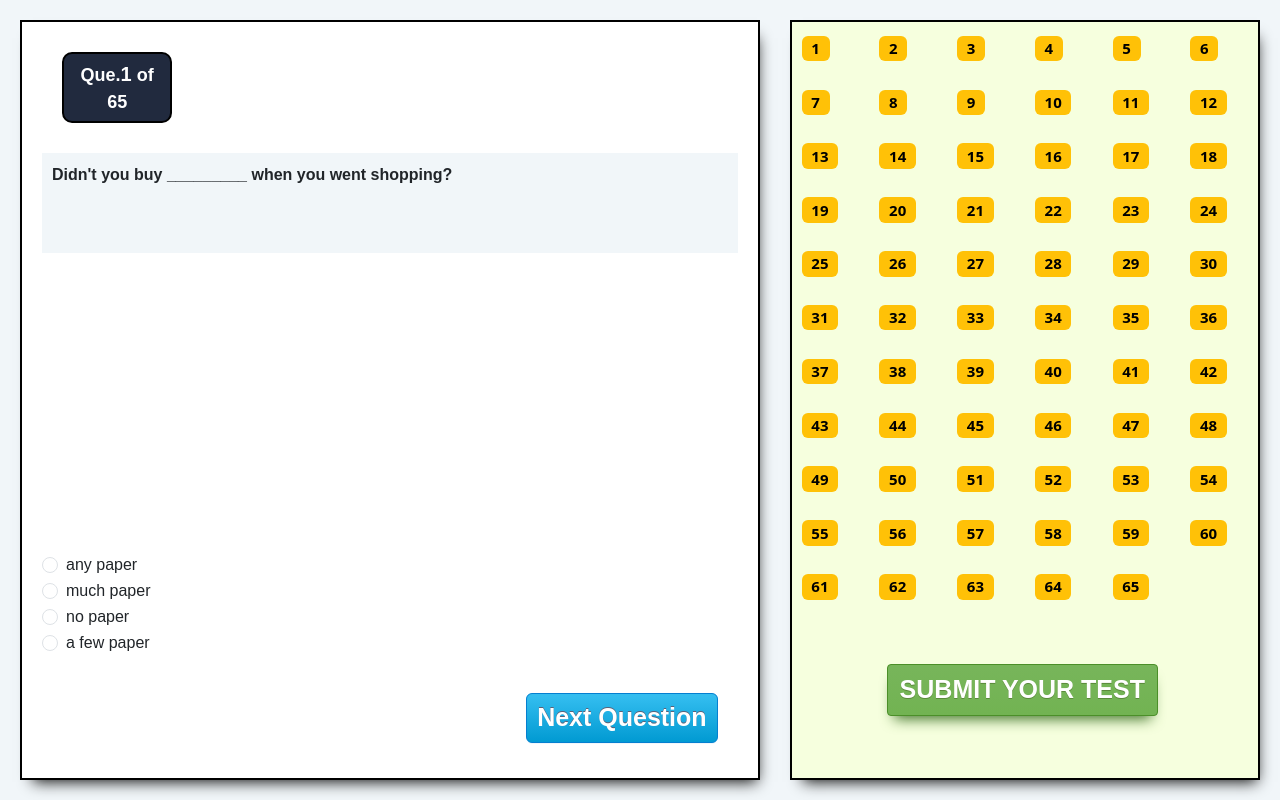
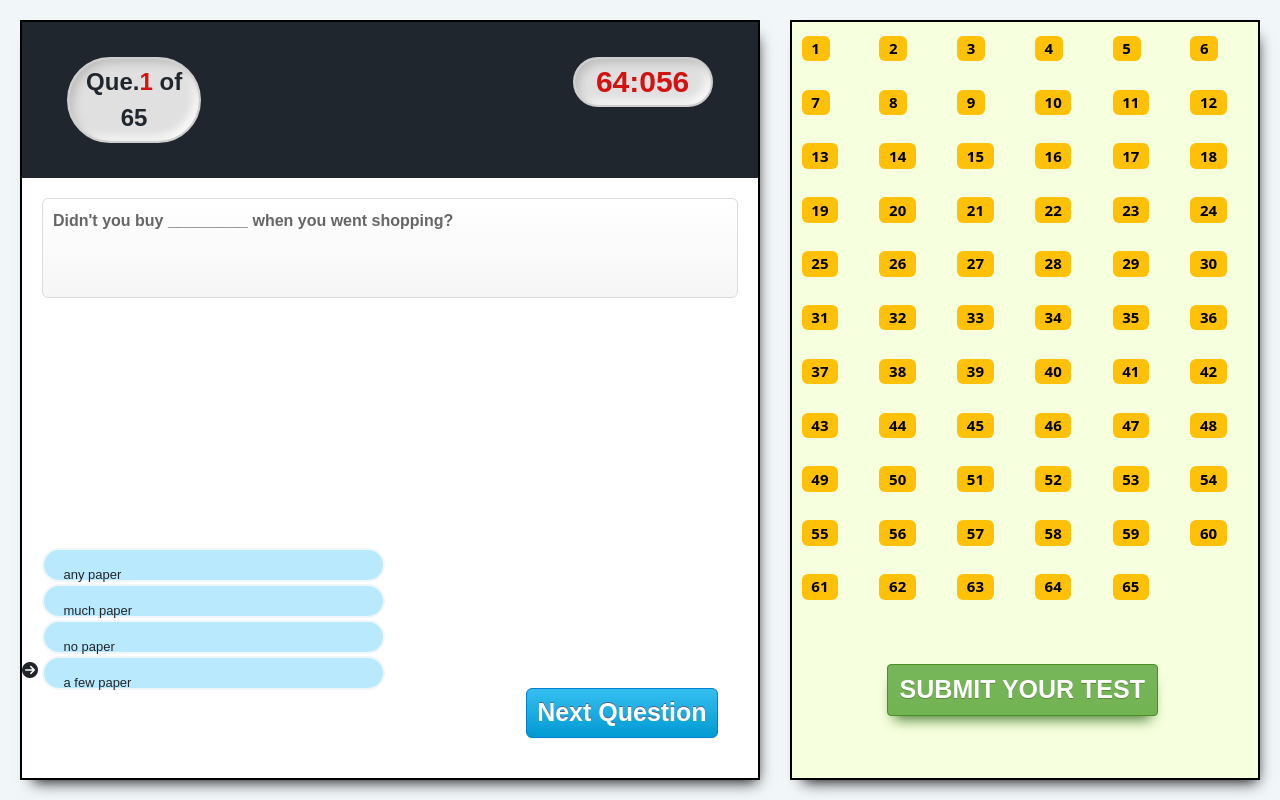
Before and after one commit to 1204yashika/CSPrep, a website: page client/exam.html in a window 1280 px wide. Drawn offline with nearby package versions, Linux system fonts and the light colour scheme.

Commit message:
"Updated"

```diff
--- a/client/exam.html
+++ b/client/exam.html
@@ -4,6 +4,9 @@
     <meta charset="UTF-8" />
     <meta http-equiv="X-UA-Compatible" content="IE=edge" />
     <meta name="viewport" content="width=device-width, initial-scale=1.0" />
+    <!-- Font-Awesome Icons -->
+    <link rel="stylesheet" href="path/to/font-awesome/css/font-awesome.min.css">
+    <!-- CSS File Link -->
     <link rel="stylesheet" href="style.css" />
     <!-- Jquery -->
     <script src="https://ajax.googleapis.com/ajax/libs/jquery/3.6.3/jquery.min.js"></script>
@@ -26,22 +29,20 @@
     <!-- Main Content -->
     <div class="page-container">
       <div class="que-container grid-item">
-        <div class="queno">
-          Que.<span id="qno"></span> of <span id="total"></span>
+        <div class="top-cont">
+          <div class="queno">
+            Que.<span id="qno"></span> of <span id="total"></span>
+          </div>
+          <div class="timer" id="timer"></div>
         </div>
-        <div class="timer" id="timer"></div>
+
         <div id="question"></div>
         <div id="imgs">
           <img src="" id="imgid" style="min-height: 200px; max-height: 200px; max-width: 300px; min-width: 300px;" />
         </div>
         <div class="option" id="opt">
           <div class="form-check">
-            <input
-              class="form-check-input"
-              type="radio"
-              name="Options"
-              id="A"
-            />
+            <input class="form-check-input" type="radio" name="Options" id="A" style="display: none;"/>
             <label for="A" class="form-check-label" id="OptionA"></label>
           </div>
           <div class="form-check">
@@ -50,6 +51,7 @@
               type="radio"
               name="Options"
               id="B"
+              style="display: none;"
             />
             <label for="B" class="form-check-label" id="OptionB"></label>
           </div>
@@ -59,6 +61,7 @@
               type="radio"
               name="Options"
               id="C"
+              style="display: none;"
             />
             <label for="C" class="form-check-label" id="OptionC"></label>
           </div>
@@ -68,6 +71,7 @@
               type="radio"
               name="Options"
               id="D"
+              style="display: none;"
             />
             <label for="D" class="form-check-label" id="OptionD"></label>
           </div>
@@ -75,6 +79,7 @@
         </div>
         <div class="next-btn">
           <button type="button" id="nxt-btn" onclick="nxtque()">Next Question</button>
+          <i class="fa fa-arrow-circle-right" aria-hidden="true"></i>
         </div>
       </div>
       <div class="conBadge grid-item">
--- a/client/script.js
+++ b/client/script.js
@@ -19,36 +19,56 @@
   };
 }
 
-var data = {}
+var data = {};
 // Exam Script
 
 // Fetch JSON data
-    function fatchdata(){
+function fatchdata() {
   // fetch("data")
   fetch("GATE15P1.json")
-      .then(response => response.json())
-      .then(d => { data = d;
+    .then((response) => response.json())
+    .then((d) => {
+      data = d;
       dataHtml(0);
       document.querySelector("#total").innerHTML = data.length;
       // var l = data.length;
+
+      // Timer
+      let totalQue = data.length;
+      let secondsLeft = totalQue * 60;
+
+      function updateTime() {
+        let timerDisplay = document.getElementById("timer");
+        let minutes = Math.floor(secondsLeft / 60);
+        let seconds = secondsLeft % 60;
+        timerDisplay.innerHTML = `${minutes}:${
+          seconds < 65 ? "0" : ""
+        }${seconds}`;
+        secondsLeft--;
+        if (secondsLeft < 0) {
+          alert("Time Out");
+          clearInterval(timerInterval);
+        }
+      }
+      let timerInterval = setInterval(updateTime, 1000);
       var l = 65;
-      for(let i=0; i < l; i++ ) {
+      for (let i = 0; i < l; i++) {
         var s = `<div class="badge-item" id="badge-item">
-        <span class="badge text-bg-warning" id=b-${i+1}>${i+1}</span>
-      </div>`
+        <span class="badge text-bg-warning" id=b-${i + 1}>${i + 1}</span>
+      </div>`;
         document.querySelector("#con-Badge").innerHTML += s;
       }
     })
-      .catch(error => {
-        console.log('Error fetching data:', error);
+    .catch((error) => {
+      console.log("Error fetching data:", error);
     });
 }
 
 // access the properties of the first object
 
-  function dataHtml(i2){
+function dataHtml(i2) {
   var i = parseInt(i2);
-    document.querySelector("#qno").innerHTML = i+1;
+  document.querySelector("#qno").innerHTML = i + 1;
   document.querySelector("#question").innerHTML = data[i].Question;
   document.querySelector("#OptionA").innerHTML = data[i].OptionA;
   document.querySelector("#OptionB").innerHTML = data[i].OptionB;
@@ -56,23 +76,21 @@ var data = {}
   document.querySelector("#OptionD").innerHTML = data[i].OptionD;
   document.querySelector("#qid").innerHTML = i;
   const option = document.getElementById("opt");
-    if(data[i].ImageName!=""){
+  if (data[i].ImageName != "") {
     imgs.style.display = "block";
-        str = "Images/"+data[i].ImageName+".png";
-        document.querySelector("#imgs>img").setAttribute("src",str);
-        option.style.marginTop = "70px";
-
-    }
-    else{
+    str = "Images/" + data[i].ImageName + ".png";
+    document.querySelector("#imgs>img").setAttribute("src", str);
+    option.style.marginTop = "20px";
+  } else {
     imgs.style.display = "none";
-      option.style.marginTop = "300px";
+    option.style.marginTop = "250px";
   }
 }
 function nxtque() {
   var n = document.getElementById("qid").innerHTML;
-    var n2 = parseInt(n)+1;
+  var n2 = parseInt(n) + 1;
 
-    document.querySelector("#b-"+n2+"").classList.remove("text-bg-warning");
-    document.querySelector("#b-"+n2+"").classList.add("text-bg-success");
+  document.querySelector("#b-" + n2 + "").classList.remove("text-bg-warning");
+  document.querySelector("#b-" + n2 + "").classList.add("text-bg-success");
   dataHtml(n2);
 }
--- a/client/style.css
+++ b/client/style.css
@@ -346,22 +346,54 @@
   border: 2px solid black;
   box-shadow: 5px 10px 14px -8px #111;
 }
+.top-cont {
+  background-color: #20262E;
+  padding: 5px;
+  display: grid;
+  min-height: 50px;
+  grid-template-columns: repeat(2, 1fr);
+}
+.timer {
+  font-size:30px;
+  text-align: center;
+  font-family:Arial;
+  width:140px;
+  height:50px;
+  margin: 30px 40px 30px;
+  background-color: #e0e0e0;
+  border-radius: 50px;
+  box-shadow: inset 4px 4px 10px #bcbcbc, inset -4px -4px 10px #ffffff;
+  color: #D21312;
+  font-weight: 600;
+  padding: auto;
+  justify-self: right;
+  align-self: right;
+  user-select: none;
+  transition: all 0.2s ease-in-out;
+  border: 2px solid rgb(206, 206, 206);
+}
 .queno {
   font-weight: bold;
-  font-size: 18px;
+  font-size: 24px;
   margin: 30px 40px 30px;
-  border: 2px solid black;
-  background: #212A3E;
-  color: #fff;
+  color: #111;
   font-family: sans-serif;
-  border-radius: 10px;
-  width: 15%;
+  width: 37%;
   text-align: center;
   padding: 5px;
+  background-color: #e0e0e0;
+  border-radius: 50px;
+  box-shadow: inset 4px 4px 10px #bcbcbc, inset -4px -4px 10px #ffffff;
+  color: #20262E;
+  padding: auto;
+  user-select: none;
+  transition: all 0.2s ease-in-out;
+  border: 2px solid rgb(206, 206, 206);
 }
 #qno {
   font-weight: bold;
-  font-size: 20px;
+  font-size: 24px;
+  color: #D21312;
 }
 #question {
   margin: 20px;
@@ -372,14 +404,48 @@
   padding: 10px;
   overflow: scroll;
   font-family: sans-serif;
+  color:#666666;
+  border:1px solid #dcdcdc;
+  font-weight: bold;
+  border-top-left-radius:6px;
+  border-top-right-radius:6px;
+  border-bottom-left-radius:6px;
+  border-bottom-right-radius:6px;
+  box-shadow:inset 0px 1px 0px 0px #ffffff;
+  text-shadow:inset 0px 1px 0px #ffffff;
+  background:linear-gradient(#ffffff, #f6f6f6);
 }
 .option {
-  margin: 300px 20px 10px;
+  display: flex;
+  flex-direction: column;
+  margin: 250px 20px 10px;
   padding-right: 10px;
   min-height: 100px;
   max-height: 100px;
   font-family: sans-serif;
 }
+.form-check {
+  font-size: 13px;
+  width: 50%;
+  padding: 15px;
+  min-height: fit-content;
+  background-color: #B9E9FC;
+  /* height: 100%; */
+  border: 2px solid #F1F6F9;
+  border-radius: 50px;
+  cursor: pointer;
+}
+.form-check:hover {
+  background-color: #eee;
+}
+
+.form-check.selected {
+  background-color: #ccc;
+  color: #fff;
+}
+/* .form-check input[type="radio"]:checked + label {
+  background-color: #ccc;
+} */
 #imgs {
   margin: 30px 30px;
   min-height: 200px;
```
Lines whose indentation alone changed are shown as unchanged.
